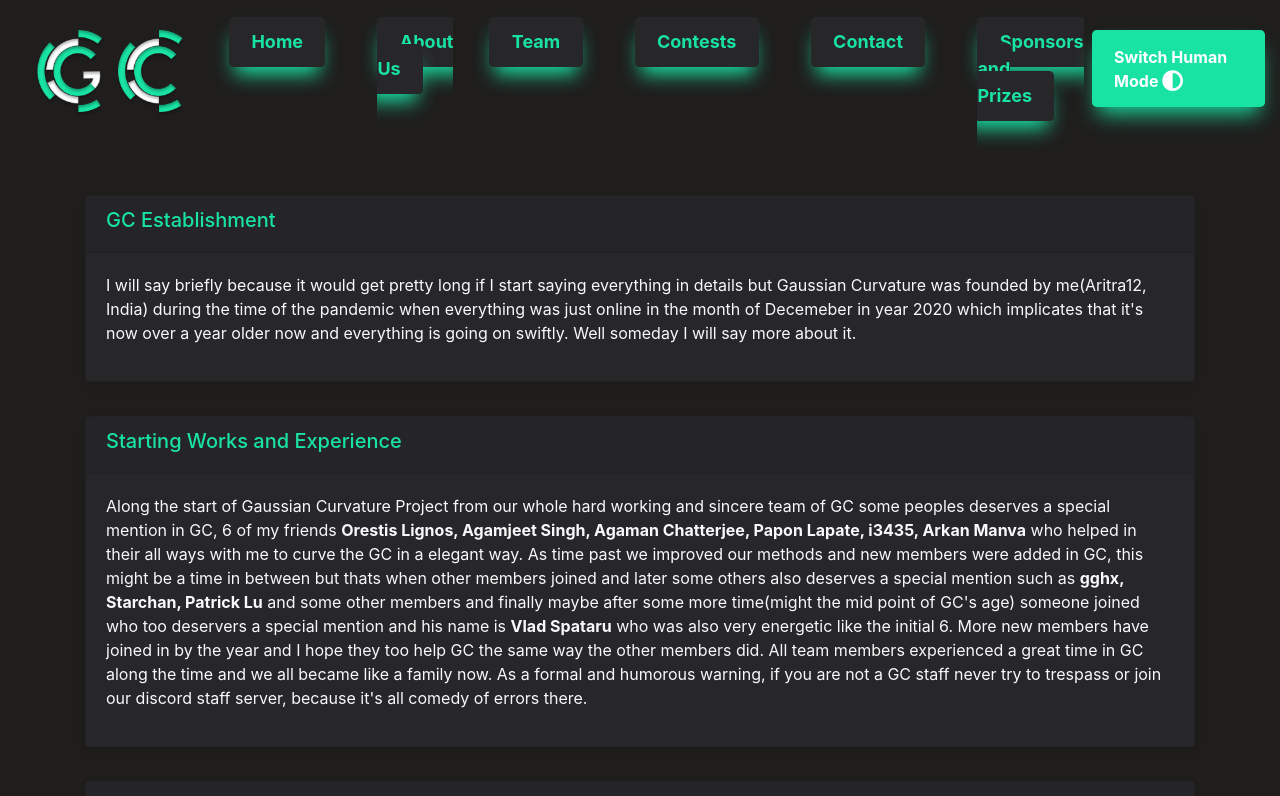
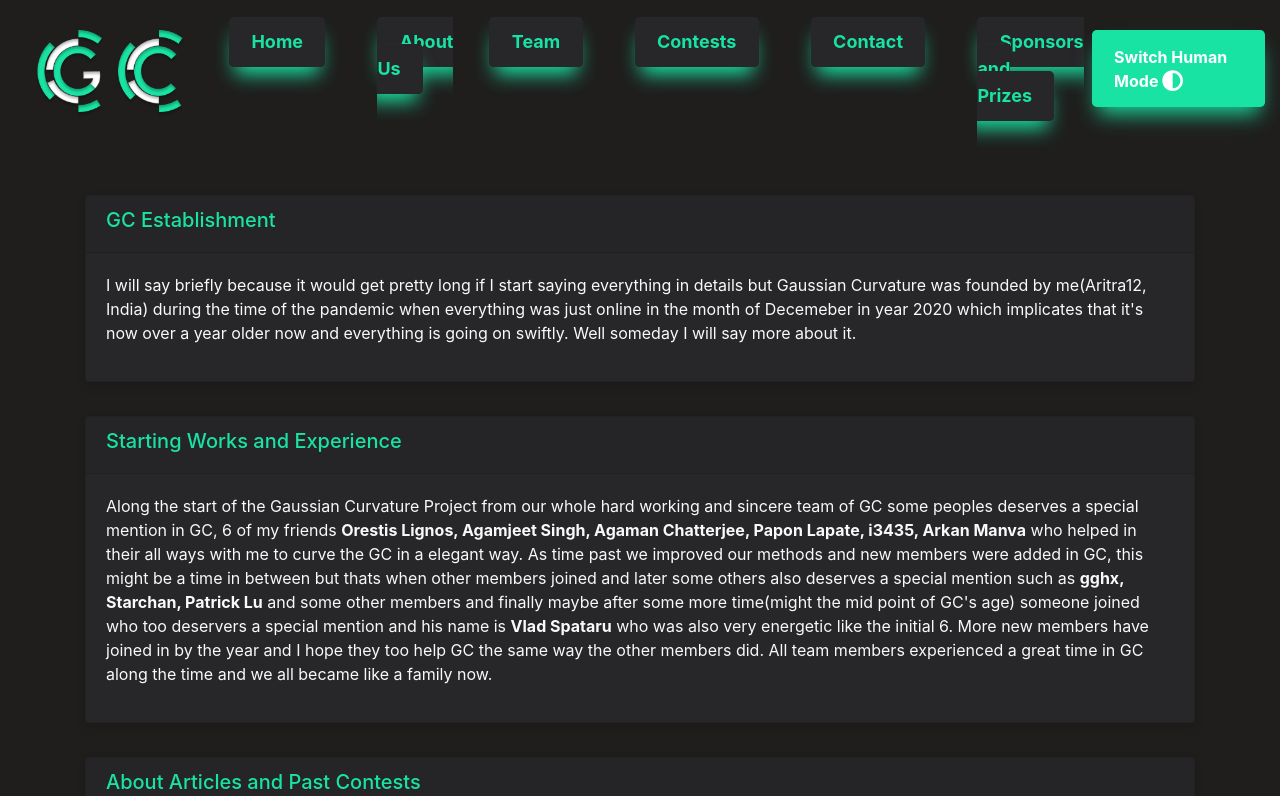
Before and after one commit to gaussiancurvolympiads/gaussiancurv, a React (Create React App) app: page /anonymous in a window 1280 px wide. Shown: the top 796 px of the page. Built offline with nearby package versions, Linux system fonts and the light colour scheme.

Commit message:
Update About.jsx

```diff
--- a/src/components/About.jsx
+++ b/src/components/About.jsx
@@ -115,9 +115,9 @@ const About = ({ darkMode }) => {
                <Card className="skill-nbcard">
 
                     <Card.Header><div class= "lead"><h5>Starting Works and Experience</h5></div></Card.Header>      <Card.Body>
-                     <Card.Text align="left" class={darkMode? "text-secondary" : "text-light"}> Along the start of Gaussian Curvature Project from our whole hard working and sincere team  of GC some peoples deserves a special mention in GC, 6 of my friends <b>Orestis Lignos, Agamjeet Singh, Agaman Chatterjee, Papon Lapate, i3435, Arkan Manva</b>  who helped in their all ways with me to curve the GC in a elegant way. As time past we improved our methods and new members were added in GC, this might be a time in between but thats when other
+                     <Card.Text align="left" class={darkMode? "text-secondary" : "text-light"}> Along the start of the Gaussian Curvature Project from our whole hard working and sincere team  of GC some peoples deserves a special mention in GC, 6 of my friends <b>Orestis Lignos, Agamjeet Singh, Agaman Chatterjee, Papon Lapate, i3435, Arkan Manva</b>  who helped in their all ways with me to curve the GC in a elegant way. As time past we improved our methods and new members were added in GC, this might be a time in between but thats when other
                     members joined  and later some others  also deserves a special mention such as <b>gghx, Starchan, Patrick Lu</b> and some other members and finally maybe after some more time(might the mid point of GC's age) someone joined who too deservers a special mention and his name is <b>Vlad Spataru</b> who was also very energetic like the initial 6. More new members have joined in by the year and I hope they too help GC the same way the other members did.
- All team members experienced a great time in GC along the time and we all became like a family now. As a formal and humorous warning, if you are not a GC staff never try to trespass or join our discord staff server, because it's all comedy of errors there.
+ All team members experienced a great time in GC along the time and we all became like a family now.
  <br></br>
 
 
```
